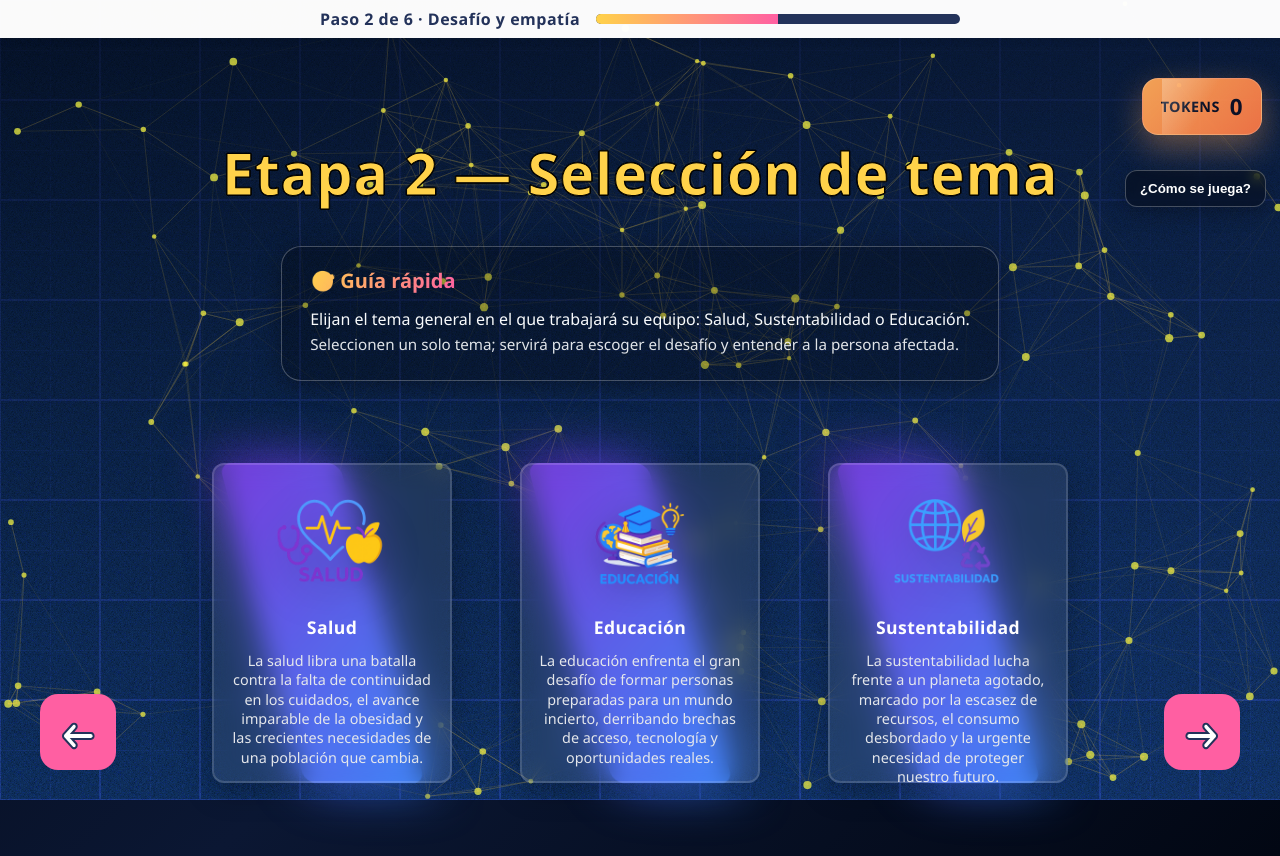
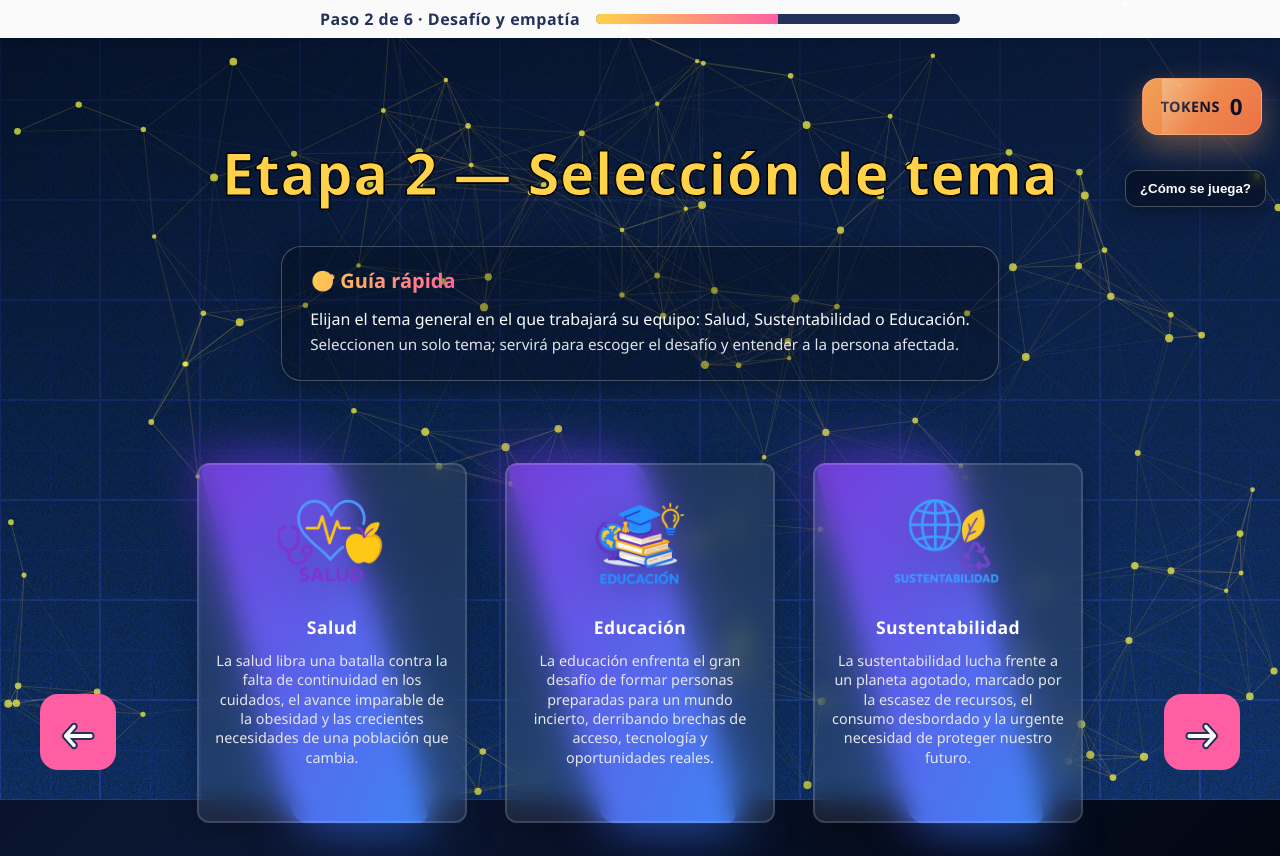
Before and after one commit to lriq007/proyectoIngenieriaSoftware, a Django app: template proyecIngSoft/etapasJuego/templates/etapasJuego/etapa2_0.html in a window 1280 px wide. Run offline with Django 5.2, Linux system fonts and the light colour scheme; the template is opened without the code that fills it: values that come from a table or form of the project are taken from there, others are empty; data comes from the database, SQL or seed files in the repository; both versions use the stored data as it was after the commit.

Commit message:
Version final (probablemente)_v2

```diff
--- a/proyecIngSoft/etapaFinal/templates/etapaFinal/index.html
+++ b/proyecIngSoft/etapaFinal/templates/etapaFinal/index.html
@@ -149,9 +149,6 @@
     </section>
   </div>
 
-  <a href="{% url 'etapaFinal:home' %}" class="btn-arrow btn-arrow-left" title="Volver">
-    <span class="arrow-icon">➜</span>
-  </a>
   <a href="{% url 'etapaFinal:final_resultados' %}" class="btn-arrow btn-arrow-right" title="Ir al ranking final">
     <span class="arrow-icon">➜</span>
   </a>
--- a/proyecIngSoft/etapasJuego/static/etapasJuego/css/etapa2.css
+++ b/proyecIngSoft/etapasJuego/static/etapasJuego/css/etapa2.css
@@ -224,8 +224,8 @@ body {
     --accent: #ffbe2e;
     position: relative;
     overflow: visible;
-    width: 240px;
-    height: 320px;
+    width: 270px;  /* ~12% más ancho para que el recuadro se sienta más largo */
+    height: 360px; /* ~12% más alto para dar más presencia al tema */
     margin: 0 16px;
     display: flex;
     align-items: center;
@@ -271,8 +271,8 @@ body {
 
 .topic-list .topic-card .topic-content {
     position: relative;
-    width: 220px;
-    height: 280px;
+    width: 250px;
+    height: 320px;
     padding: 20px 18px;
     background: rgba(255, 255, 255, 0.08);
     backdrop-filter: blur(12px);
```
Also changed, not shown: proyecIngSoft/db.sqlite3.
